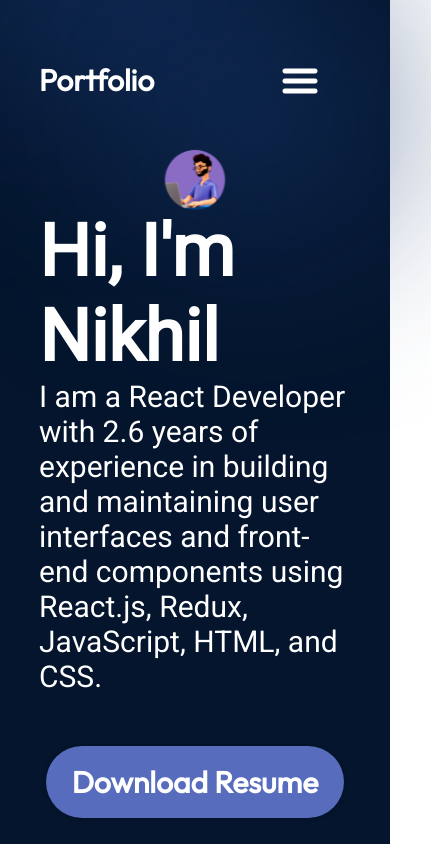
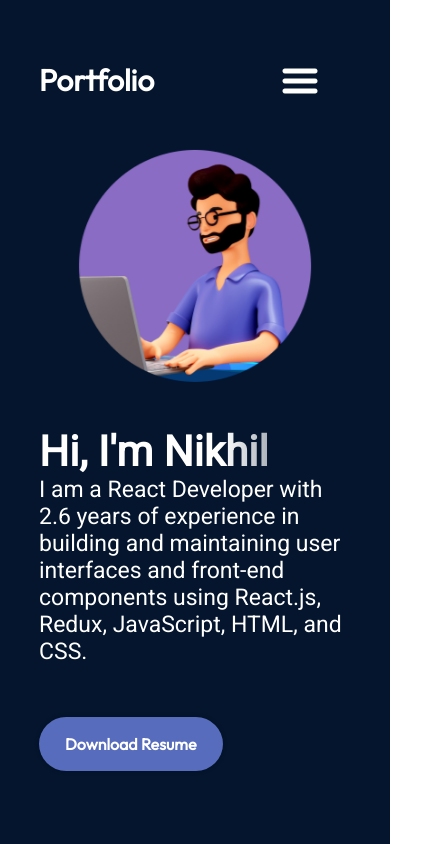
Before and after one commit to crypto-Nik/PortfolioWebsite, a React (Vite) app in the folder my-portfolio/: page / in a window 390 px wide. Shown: the top 844 px of the page, 431 px wide, since content can reach past the window. Built offline with nearby package versions, Linux system fonts and the light colour scheme.

Commit message:
mobile changes

```diff
--- a/my-portfolio/src/components/Contact/Contact.module.css
+++ b/my-portfolio/src/components/Contact/Contact.module.css
@@ -62,3 +62,19 @@
     align-items: center;
   }
 }
+
+@media screen and (max-width: 425px) {
+  .text h2 {
+    font-size: 45px;
+    font-weight: 700;
+    letter-spacing: 4px;
+  }
+  .link a {
+
+    font-size: 16px;
+
+  }
+  .text p {
+    font-size: 25px;
+  }
+}
--- a/my-portfolio/src/components/Hero/Hero.module.css
+++ b/my-portfolio/src/components/Hero/Hero.module.css
@@ -115,3 +115,31 @@ top: 23px;
     }
 
 }
+
+@media screen and (max-width: 425px) {
+    .heroImg {
+    margin-bottom: 46px;
+    width: 100%;
+    }
+    .title {
+     font-size: 42px;
+    }
+
+    .description {
+        font-size: 23px;
+    }
+    .bottomBlur{
+        display: none;
+
+    }
+    .topBlur {
+        display: none;
+    }
+    .content {
+        align-items: flex-start;
+    }
+    .contactButton{
+        font-size: 16px;
+    }
+
+}
```
